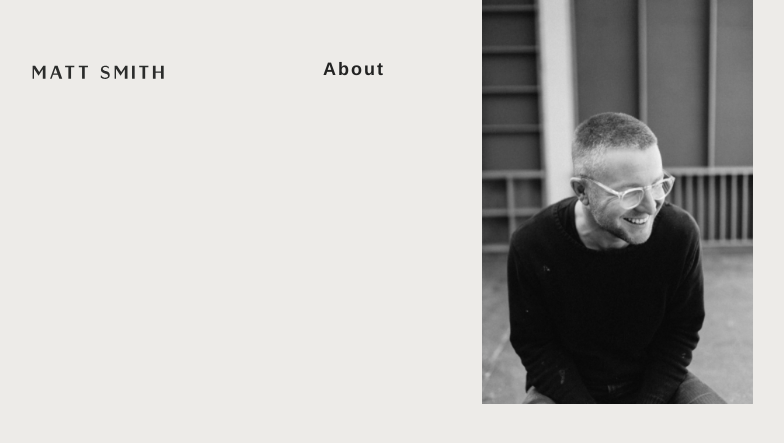
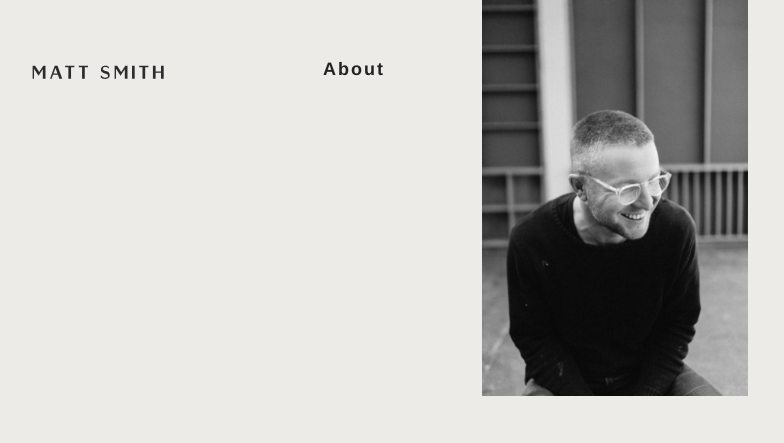
Before and after one commit to studiomattsmith/studiomattsmith.github.io, a Jekyll site: the page built from category_about.md, in a window 1280 px wide. Shown: the top 443 px of the page, without its empty margins (30-814 px from the left). Built offline with Jekyll 4.4.1, drawn with Linux system fonts in a browser that asks for light colours.

Commit message:
Update style.css

```diff
--- a/assets/css/style.css
+++ b/assets/css/style.css
@@ -2121,7 +2121,7 @@
 }
 /* line 113, ../_scss/layout/_grid.scss */
 #grid .post.landscape img {
-  width: 100%;
+  width: 101%;
 }
 /* line 117, ../_scss/layout/_grid.scss */
 #grid .post.landscape .intro h2 {
@@ -2139,7 +2139,7 @@
 }
 /* line 130, ../_scss/layout/_grid.scss */
 #grid .post.portrait .image {
-  width: 53%;
+  width: 52%;
 }
 /* line 133, ../_scss/layout/_grid.scss */
 #grid .post.portrait .intro {
```
